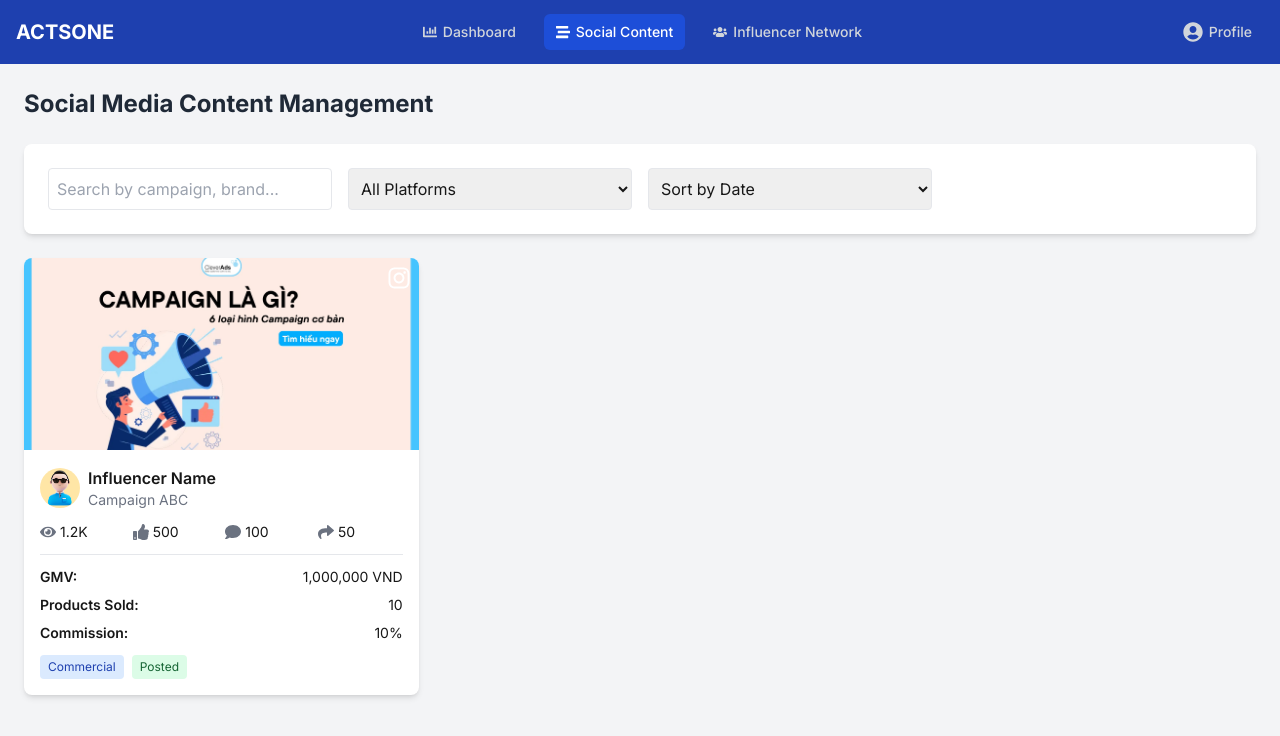
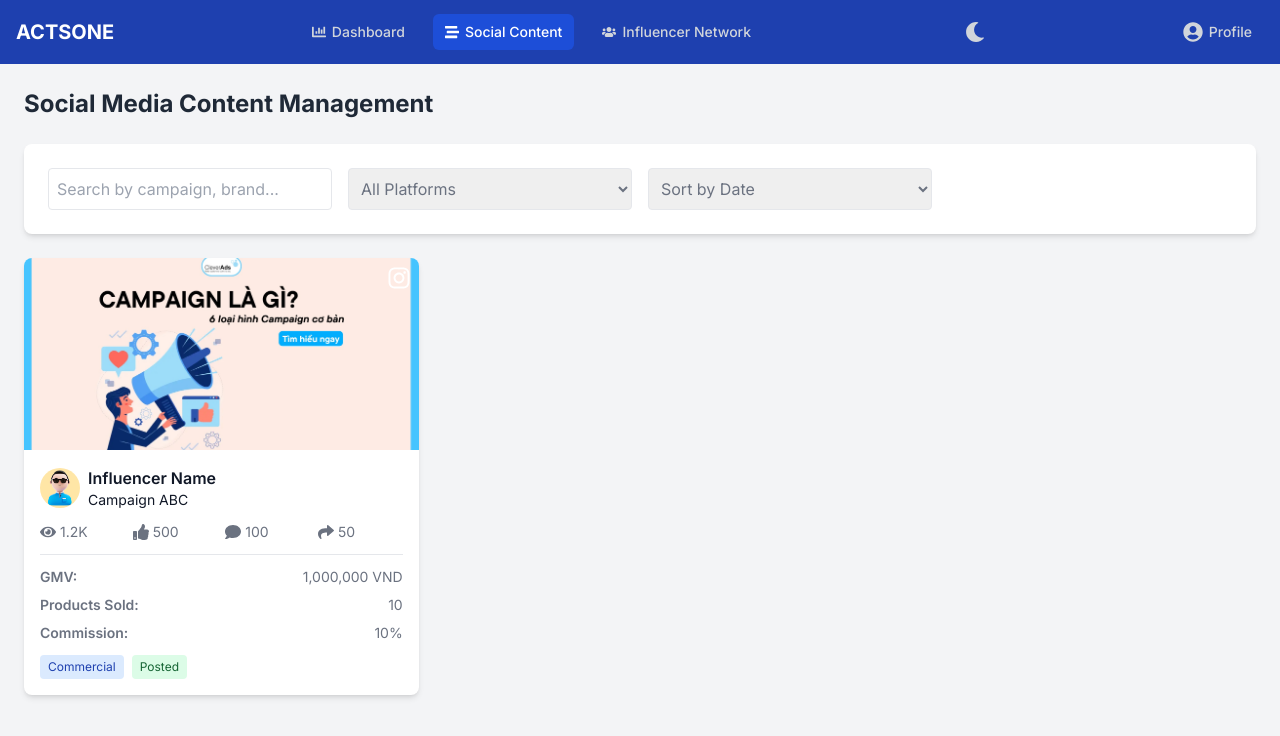
Before and after one commit to HThanh-how/actsone, a Next.js app: page /social-content in a window 1280 px wide. Shown: the top 736 px of the page. Built offline with nearby package versions, Linux system fonts and the light colour scheme.

Commit message:
commit color white mode

```diff
--- a/app/components/Navbar.tsx
+++ b/app/components/Navbar.tsx
@@ -1,17 +1,40 @@
 "use client";
 import Link from 'next/link';
 import { usePathname } from 'next/navigation';
-import { FaChartBar, FaStream, FaUsers, FaUserCircle } from 'react-icons/fa';
+import { FaChartBar, FaStream, FaUsers, FaUserCircle, FaSun, FaMoon } from 'react-icons/fa';
+import { useState, useEffect } from 'react';
+import useDarkMode from '../hooks/useDarkMode';
 
 export default function Navbar() {
   const pathname = usePathname();
+  const [isDarkMode, setIsDarkMode] = useDarkMode() as [boolean, React.Dispatch<React.SetStateAction<boolean>>];
+  const [showOptions, setShowOptions] = useState(false);
+  useEffect(() => {
+    // Thêm hoặc xóa class 'dark' cho body
+    if (isDarkMode) {
+      document.body.classList.add('dark');
+    } else {
+      document.body.classList.remove('dark');
+    }
+  }, [isDarkMode]);
 
   const isActive = (path: string) => {
     return pathname === path ? 'bg-blue-700 text-white' : 'text-gray-300 hover:bg-blue-700 hover:text-white';
   };
+  const toggleDarkMode = () => {
+    setIsDarkMode(prevState => !prevState);
+  };
+
+  useEffect(() => {
+    if (isDarkMode) {
+      document.body.classList.add('dark');
+    } else {
+      document.body.classList.remove('dark');
+    }
+  }, [isDarkMode]);
 
   return (
-    <nav className="bg-blue-800 dark:bg-gray-900">
+    <nav className={`bg-blue-800 ${isDarkMode ? 'dark:bg-gray-900' : 'bg-blue-800'}`}>
       <div className="max-w-7xl mx-auto px-4">
         <div className="flex items-center justify-between h-16">
           {/* Logo/Brand */}
@@ -49,14 +72,21 @@ export default function Navbar() {
           </div>
 
           {/* User Profile */}
-          <div className="flex items-center">
-            <button
+          <div className="flex items-center relative">
+          <button onClick={toggleDarkMode} className="text-gray-300 hover:text-white ml-4">
+            {isDarkMode ? <FaSun className="text-xl" /> : <FaMoon className="text-xl" />}
+          </button>
+          </div>
+
+          {/* Chuyển đổi chế độ sáng/tối */}
+
+          <button
               className="flex items-center text-gray-300 hover:bg-blue-700 hover:text-white px-3 py-2 rounded-md text-sm font-medium"
+              onClick={() => setShowOptions(!showOptions)}
             >
               <FaUserCircle className="text-xl mr-1.5" />
               <span>Profile</span>
             </button>
-          </div>
         </div>
       </div>
     </nav>
--- a/app/components/dashboard/CampaignChart.tsx
+++ b/app/components/dashboard/CampaignChart.tsx
@@ -94,7 +94,7 @@ const CampaignChart: React.FC<CampaignChartProps> = ({ data }) => {
   return (
     <div>
       {/* New div added below the chart with background */}
-      <div className="mt-4 p-4 bg-gray-100 dark:bg-gray-800 rounded-lg shadow-md">
+      <div className="mt-4 p-4 bg-white dark:bg-gray-800 rounded-lg shadow-md text-gray-900 dark:text-white">
         <h3 className="text-lg font-semibold text-gray-900 dark:text-white">Campaign Insights</h3>
         <p className="text-sm text-gray-600 dark:text-gray-300 mb-6">
           This chart provides an overview of the campaign&apos;s performance metrics, including reviews, influencers, interactions, costs, and revenue by percentage.
--- a/app/components/dashboard/CampaignMetrics.tsx
+++ b/app/components/dashboard/CampaignMetrics.tsx
@@ -25,7 +25,7 @@ const CampaignMetrics: React.FC<CampaignMetricsProps> = ({ campaignData }) => {
 
   return (
     <div className="mt-6 bg-white dark:bg-gray-800 rounded-lg shadow p-4">
-      <h1 className="text-xl font-semibold mb-4">Campaign Progress</h1>
+      <h1 className="text-xl font-semibold mb-4 text-gray-900 dark:text-white">Campaign Progress</h1>
 
       {/* Progress Bar for Campaign Progress */}
       <div className="p-3 bg-gray-50 dark:bg-gray-700 rounded-lg">
--- a/app/components/dashboard/RecentActivity.tsx
+++ b/app/components/dashboard/RecentActivity.tsx
@@ -17,7 +17,7 @@ interface RecentActivityProps {
 const RecentActivity: React.FC<RecentActivityProps> = ({ activities }) => {
   return (
     <div className="mt-6 bg-white dark:bg-gray-800 rounded-lg shadow p-6 mb-6">
-      <h2 className="text-xl font-semibold mb-4">Recent Activity</h2>
+      <h2 className="text-xl font-semibold mb-4 text-gray-900 dark:text-white">Recent Activity</h2>
       <p className="text-sm text-gray-500 dark:text-gray-400 mb-4">
         Here are the recent activities related to your campaign.
       </p>
--- /dev/null
+++ b/app/hooks/useDarkMode.js
@@ -0,0 +1,24 @@
+// hooks/useDarkMode.js
+import { useState, useEffect } from 'react';
+
+const useDarkMode = () => {
+  const [isDarkMode, setIsDarkMode] = useState(() => {
+    // Lấy trạng thái từ localStorage hoặc mặc định theo cài đặt hệ điều hành
+    const savedMode = localStorage.getItem('darkMode');
+    return savedMode === 'true' || (savedMode === null && window.matchMedia('(prefers-color-scheme: dark)').matches);
+  });
+
+  useEffect(() => {
+    // Lưu trạng thái vào localStorage
+    localStorage.setItem('darkMode', String(isDarkMode));
+    if (isDarkMode) {
+      document.body.classList.add('dark');
+    } else {
+      document.body.classList.remove('dark');
+    }
+  }, [isDarkMode]);
+
+  return [isDarkMode, setIsDarkMode];
+};
+
+export default useDarkMode;
--- a/app/influencer-network/page.tsx
+++ b/app/influencer-network/page.tsx
@@ -9,7 +9,7 @@ export default function InfluencerNetwork() {
 
   return (
     // Change the main background color to gray-100
-    <div className="min-h-screen bg-gray-100 dark:bg-gray-900 pt-6">
+    <div className="min-h-screen bg-gray-100 dark:bg-gray-900 pt-6 text-gray-500">
       {/* Add max-w-7xl to limit the container width */}
       <div className="container max-w-7xl mx-auto px-6">
         {/* Statistics Overview - Change component color */}
--- a/app/social-content/page.tsx
+++ b/app/social-content/page.tsx
@@ -26,7 +26,7 @@ export default function SocialContentPage() {
               className="p-2 border rounded dark:bg-gray-700 dark:border-gray-600 dark:text-white"
             />
             <select
-              className="p-2 border rounded dark:bg-gray-700 dark:border-gray-600 dark:text-white"
+              className="p-2 border rounded dark:bg-gray-700 dark:border-gray-600 dark:text-white text-gray-500"
               value={filterBy}
               onChange={(e) => setFilterBy(e.target.value)}
             >
@@ -36,7 +36,7 @@ export default function SocialContentPage() {
               <option value="tiktok">TikTok</option>
             </select>
             <select
-              className="p-2 border rounded dark:bg-gray-700 dark:border-gray-600 dark:text-white"
+              className="p-2 border rounded dark:bg-gray-700 dark:border-gray-600 dark:text-white text-gray-500"
               value={sortBy}
               onChange={(e) => setSortBy(e.target.value)}
             >
@@ -75,8 +75,8 @@ export default function SocialContentPage() {
                   className="rounded-full"
                 />
                 <div className="ml-2">
-                  <h3 className="font-semibold dark:text-white">Influencer Name</h3>
-                  <p className="text-sm text-gray-500 dark:text-gray-400">Campaign ABC</p>
+                  <h3 className="font-semibold dark:text-white text-gray-900">Influencer Name</h3>
+                  <p className="text-sm text-gray-900 dark:text-gray-400 ">Campaign ABC</p>
                 </div>
               </div>
 
@@ -84,35 +84,35 @@ export default function SocialContentPage() {
               <div className="grid grid-cols-4 gap-2 mb-3">
                 <div className="flex items-center">
                   <FaEye className="mr-1 text-gray-500 dark:text-gray-400" />
-                  <span className="text-sm dark:text-white">1.2K</span>
+                  <span className="text-sm dark:text-white text-gray-500 ">1.2K</span>
                 </div>
                 <div className="flex items-center">
                   <FaThumbsUp className="mr-1 text-gray-500 dark:text-gray-400" />
-                  <span className="text-sm dark:text-white">500</span>
+                  <span className="text-sm dark:text-white text-gray-500">500</span>
                 </div>
                 <div className="flex items-center">
                   <FaComment className="mr-1 text-gray-500 dark:text-gray-400" />
-                  <span className="text-sm dark:text-white">100</span>
+                  <span className="text-sm dark:text-white text-gray-500">100</span>
                 </div>
                 <div className="flex items-center">
                   <FaShare className="mr-1 text-gray-500 dark:text-gray-400" />
-                  <span className="text-sm dark:text-white">50</span>
+                  <span className="text-sm dark:text-white text-gray-500">50</span>
                 </div>
               </div>
 
               {/* Additional Info */}
               <div className="border-t pt-3 dark:border-gray-700">
                 <div className="flex justify-between items-center mb-2">
-                  <span className="text-sm font-semibold dark:text-white">GMV:</span>
-                  <span className="text-sm dark:text-white">1,000,000 VND</span>
+                  <span className="text-sm font-semibold dark:text-white text-gray-500">GMV:</span>
+                  <span className="text-sm dark:text-white text-gray-500">1,000,000 VND</span>
                 </div>
                 <div className="flex justify-between items-center mb-2">
-                  <span className="text-sm font-semibold dark:text-white">Products Sold:</span>
-                  <span className="text-sm dark:text-white">10</span>
+                  <span className="text-sm font-semibold dark:text-white text-gray-500">Products Sold:</span>
+                  <span className="text-sm dark:text-white text-gray-500">10</span>
                 </div>
                 <div className="flex justify-between items-center">
-                  <span className="text-sm font-semibold dark:text-white">Commission:</span>
-                  <span className="text-sm dark:text-white">10%</span>
+                  <span className="text-sm font-semibold dark:text-white text-gray-500">Commission:</span>
+                  <span className="text-sm dark:text-white text-gray-500">10%</span>
                 </div>
               </div>
 
--- a/tailwind.config.ts
+++ b/tailwind.config.ts
@@ -15,5 +15,6 @@ const config: Config = {
     },
   },
   plugins: [],
+  darkMode: 'class',
 };
 export default config;
```
